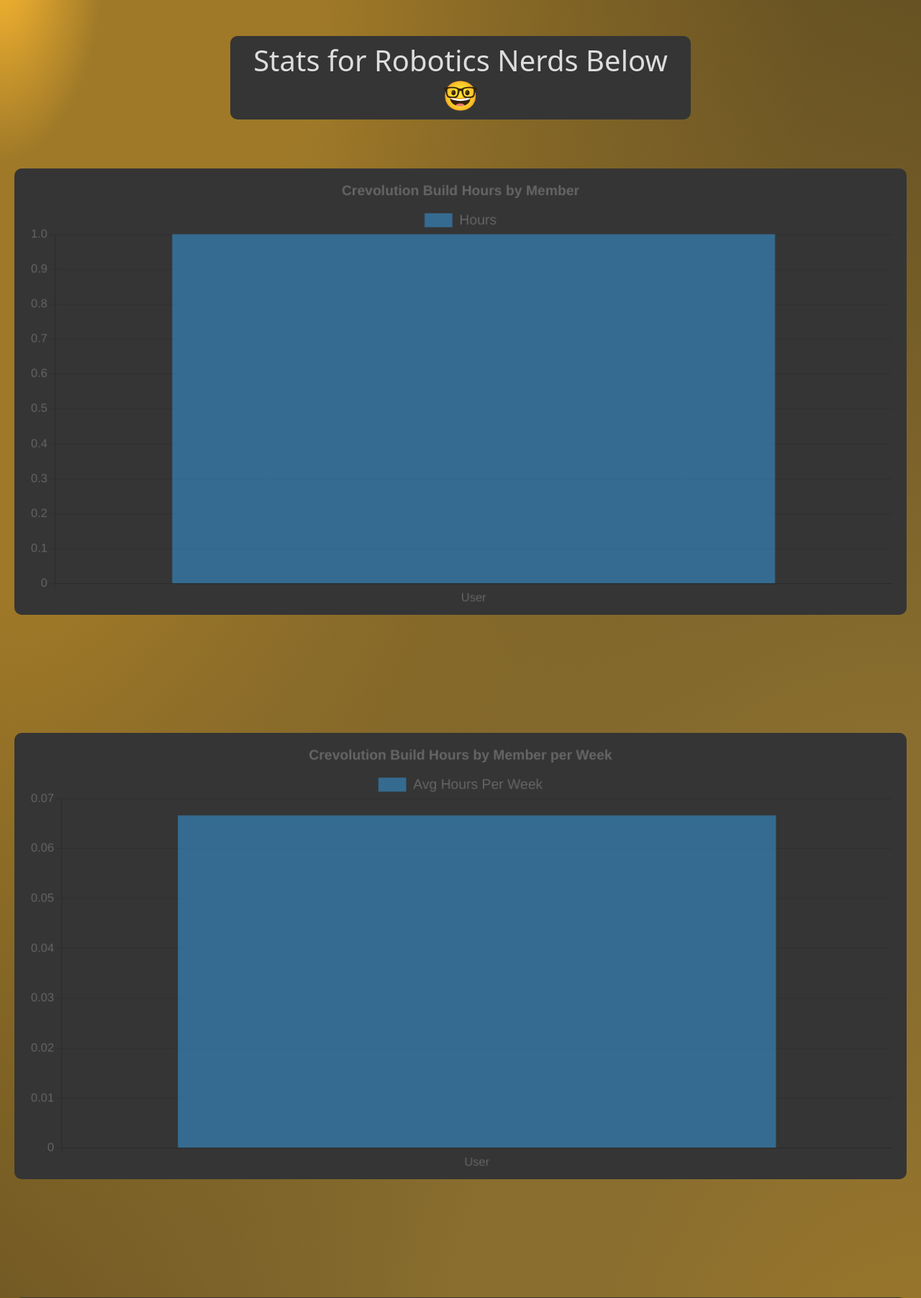
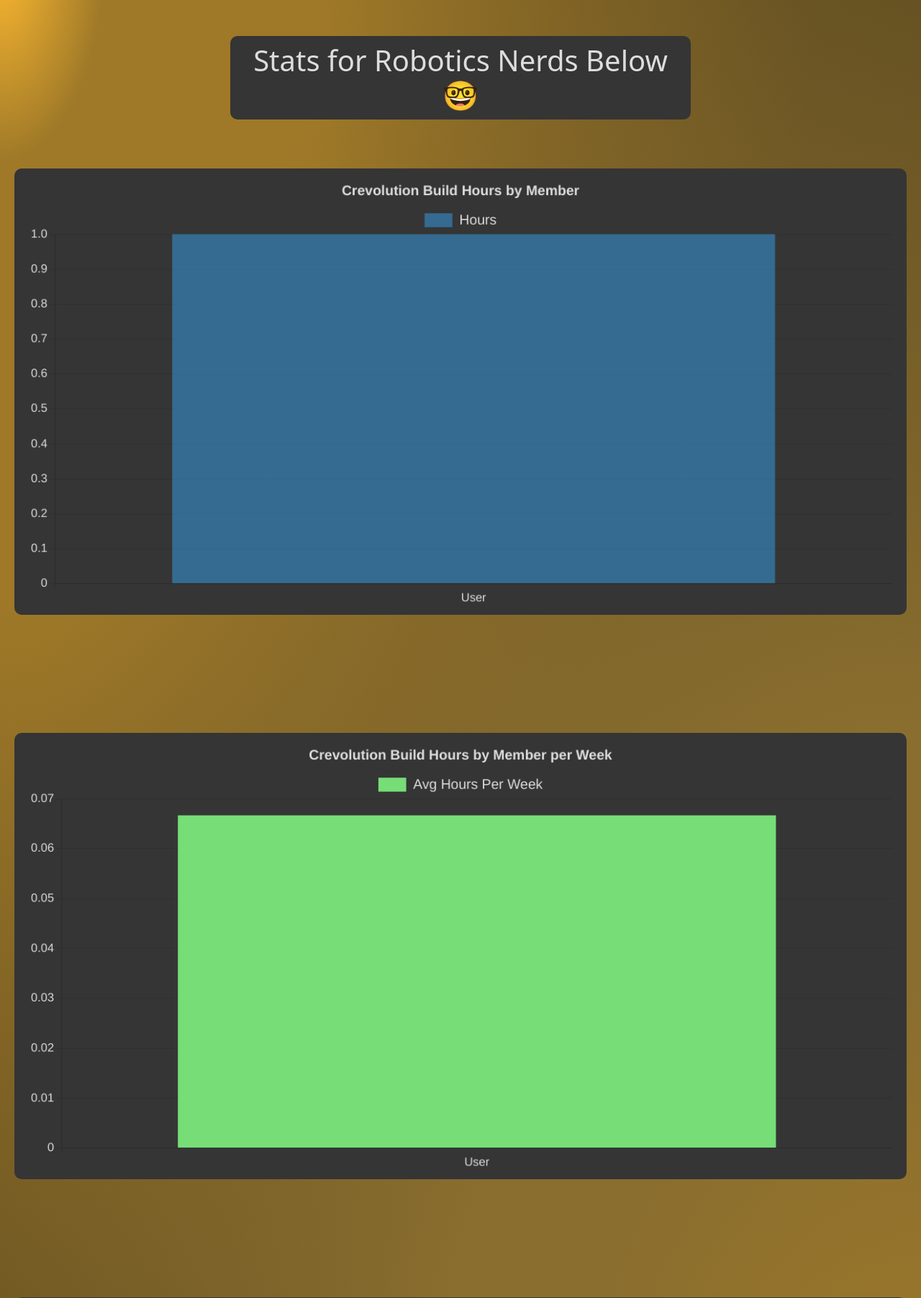
Before and after one commit to SatchitK/CrevBuildHours, a Flask app: page /insights in a window 1280 px wide. Shown: the part 56-1859 px from the top of the page at 72% size. Run offline with Flask 3, Linux system fonts and the light colour scheme; tables that the repository leaves empty hold one stand-in row (values such as "Sample post"); some libraries are stand-ins or nearby versions.

Commit message:
fixed insights color scheme

```diff
--- a/member_hours.csv
+++ b/member_hours.csv
@@ -1,3 +1 @@
 Full Name,Hours
-Satchit Kulkarni,2.0
-Joey,0.0
--- a/website/templates/insights.html
+++ b/website/templates/insights.html
@@ -26,12 +26,27 @@
                 scale: {
                     font: { size: 17}
                 },
+                scales: {
+                    x: {
+                        ticks: {
+                            color: '#dddddd'
+                        }
+                    },
+                    y: {
+                        ticks: {
+                            color: '#dddddd'
+                        }
+                    }
+                },
                 plugins: {
                     legend: {
                         labels: {
+
                             font: {
                                 size: 20
-                            }
+
+                            },
+                            color: '#dddddd'
                         }
                     },
                     title: {
@@ -39,7 +54,8 @@
                       text: 'Crevolution Build Hours by Member',
                       font: {
                         size: 20
-                      }
+                      },
+                      color: '#dddddd'
                     }
                 },
             },
@@ -60,7 +76,8 @@
             datasets: [{
                 label: 'Avg Hours Per Week',
                 data: {{avg_pw | safe}},
-
+                borderColor: '#77dd77',
+                backgroundColor: '#77dd77',
             }],
             },
             options: {
@@ -70,12 +87,25 @@
                 scale: {
                     font: { size: 17}
                 },
+                scales: {
+                    x: {
+                        ticks: {
+                            color: '#dddddd'
+                        }
+                    },
+                    y: {
+                        ticks: {
+                            color: '#dddddd'
+                        }
+                    }
+                },
                 plugins: {
                     legend: {
                         labels: {
                             font: {
                                 size: 20
-                            }
+                            },
+                            color: '#dddddd'
                         }
                     },
                     title: {
@@ -83,7 +113,8 @@
                       text: 'Crevolution Build Hours by Member per Week',
                       font: {
                         size: 20
-                      }
+                      },
+                      color: '#dddddd'
                     }
                 },
             },
@@ -116,12 +147,25 @@
                 scale: {
                     font: { size: 17}
                 },
+                scales: {
+                    x: {
+                        ticks: {
+                            color: '#dddddd'
+                        }
+                    },
+                    y: {
+                        ticks: {
+                            color: '#dddddd'
+                        }
+                    }
+                },
                 plugins: {
                     legend: {
                         labels: {
                             font: {
                                 size: 20
-                            }
+                            },
+                            color: '#dddddd'
                         }
                     },
                     title: {
@@ -129,7 +173,8 @@
                       text: 'Total Hour Logs by Crevolution Members',
                       font: {
                         size: 20
-                      }
+                      },
+                      color: '#dddddd'
                     }
                 },
             },
```
Also changed, not shown: instance/crevdatabase.db (added).
